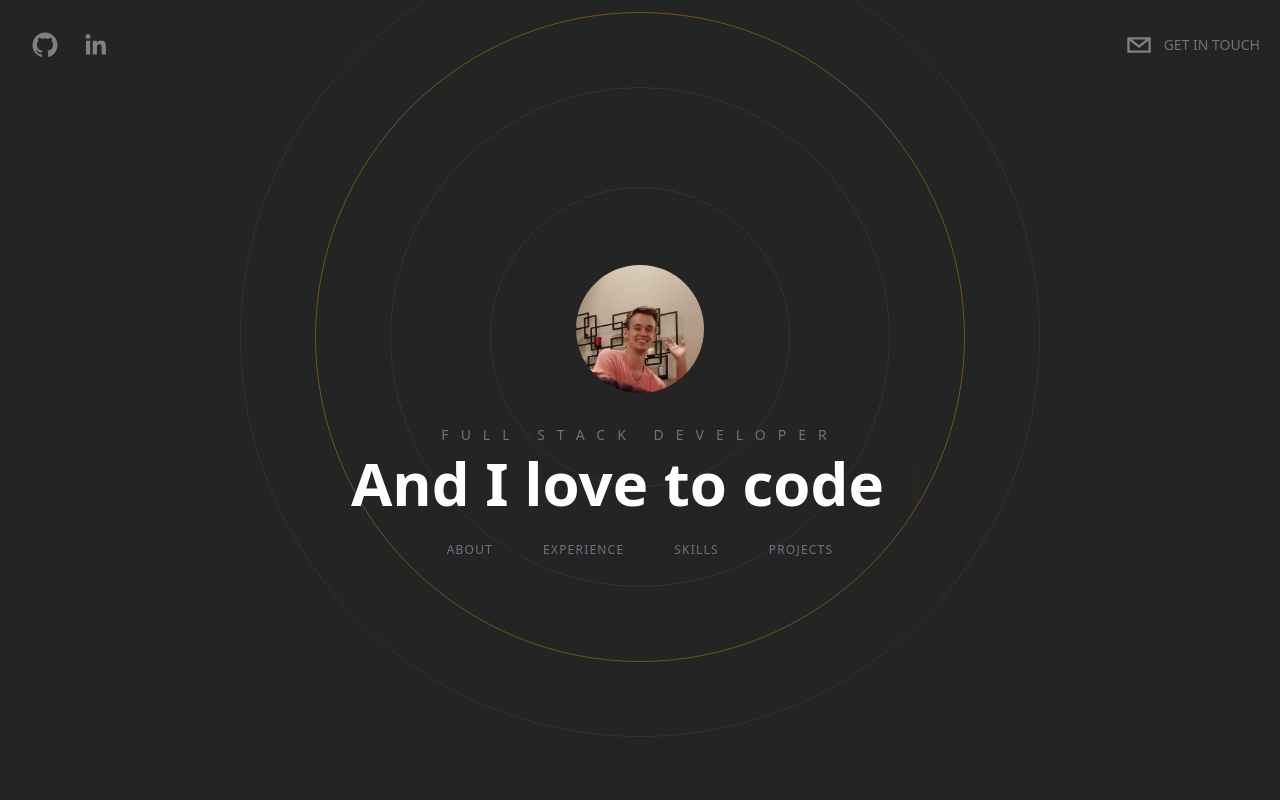
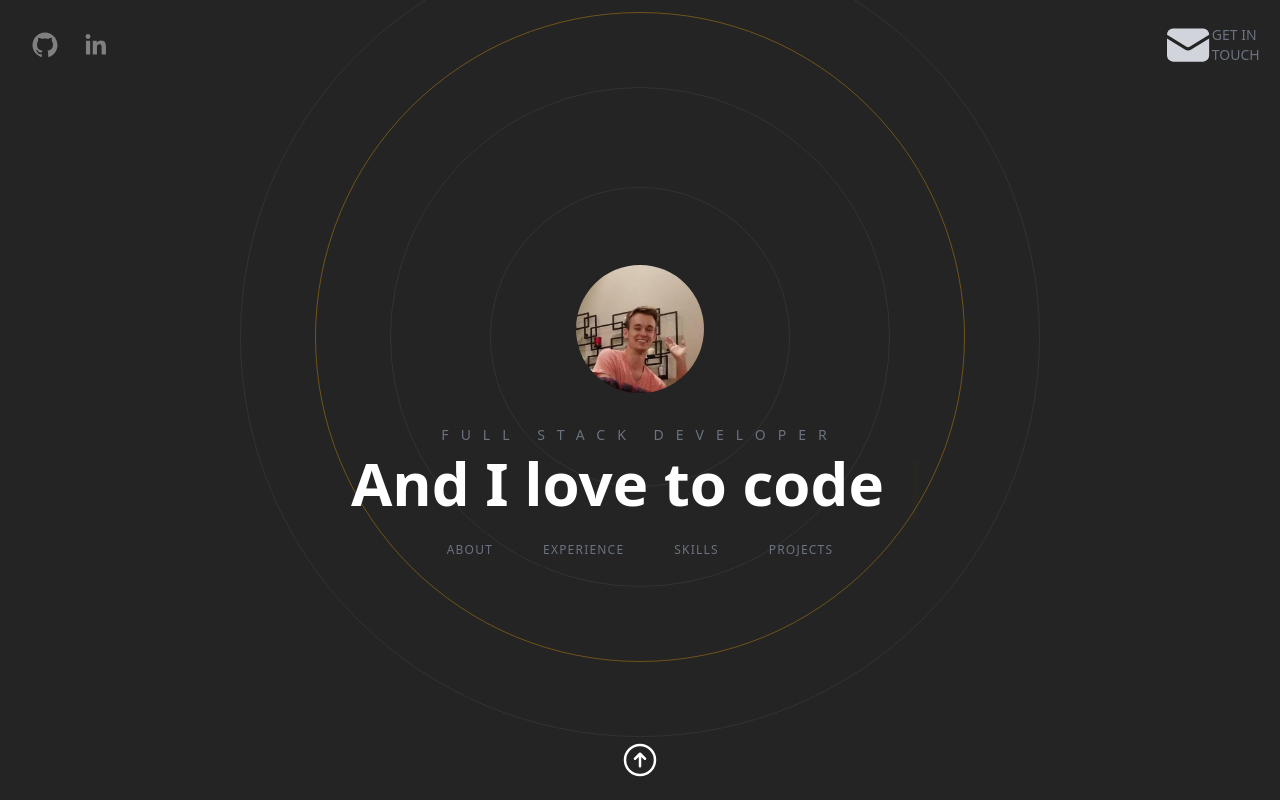
Before and after one commit to Coltonb-boop/portfolio-nextjs13, a Next.js app: page / in a window 1280 px wide. Built offline with nearby package versions, Linux system fonts and the light colour scheme.

Commit message:
Bug with header

```diff
--- a/app/Experience.tsx
+++ b/app/Experience.tsx
@@ -10,7 +10,7 @@ function Experience({}: Props) {
         Experience
       </h3>
 
-      <div className='w-full flex space-x-5 overflow-x-scroll p-10 snap-x snap-mandatory scrollbar-track-gray-400/20 scrollbar-thumb-[#F7AB0A]/80'>
+      <div className='w-full flex space-x-5 overflow-x-scroll p-10 snap-x snap-mandatory'>
         <ExperienceCard />
         <ExperienceCard />
         <ExperienceCard />
--- a/app/ExperienceCard.tsx
+++ b/app/ExperienceCard.tsx
@@ -17,7 +17,7 @@ function ExperienceCard({}: Props) {
         alt=''
       />
 
-      <div className='px-0 md: px-10'>
+      <div className='px-0 md:px-10'>
         <h4 className='text-4xl font-light'>CEO of Nothing</h4>
         <p className='font-bold text-2xl mt-1'>Colton</p>
         <div className='flex space-x-2 my-2'>
--- a/app/Header.tsx
+++ b/app/Header.tsx
@@ -1,72 +1,77 @@
-'use client'
-import React from 'react';
+"use client";
+import React from "react";
 
-import { SocialIcon } from 'react-social-icons';
-import { motion } from 'framer-motion';
+import { SocialIcon } from "react-social-icons";
+import { motion } from "framer-motion";
+import Link from "next/link";
+import { EnvelopeIcon } from "@heroicons/react/24/solid";
 
-type Props = {}
+type Props = {};
 
 const Header = ({}: Props) => {
   return (
-    <header className='sticky top-0 p-5 flex items-start justify-between max-w-7xl mx-auto z-20 xl:items-center'>
+    <header className="sticky top-0 p-5 flex items-start justify-between max-w-7xl mx-auto z-20 xl:items-center">
       <motion.div
-      initial = {{
+        initial={{
           x: -500,
           opacity: 0,
           scale: 0.5,
         }}
-      animate = {{
+        animate={{
           x: 0,
           opacity: 1,
           scale: 1,
         }}
-      transition = {{
+        transition={{
           duration: 1.5,
         }}
-      className='flex flex-row items-center'>
+        className="flex flex-row items-center"
+      >
         {/* Social icons */}
         <SocialIcon
-          url='https://github.com/Coltonb-boop'
-          fgColor='gray'
-          bgColor='transparent'
+          url="https://github.com/Coltonb-boop"
+          fgColor="gray"
+          bgColor="transparent"
         />
         <SocialIcon
-          url='https://www.linkedin.com/in/colton-bitz-491aa157/'
-          fgColor='gray'
-          bgColor='transparent'
+          url="https://www.linkedin.com/in/colton-bitz-491aa157/"
+          fgColor="gray"
+          bgColor="transparent"
         />
       </motion.div>
 
-
-      <a href='#contact'>
+      <a href="#contact">
         <motion.div
-        initial = {{
+          initial={{
             x: 500,
             opacity: 0,
             scale: 0.5,
           }}
-        animate = {{
+          animate={{
             x: 0,
             opacity: 1,
             scale: 1,
           }}
-        transition = {{
+          transition={{
             duration: 1.5,
           }}
-        className='flex flex-row items-center text-gray-300 cursor-pointer'>
-          <SocialIcon
-            className='cursor-pointer'
-            network='email'
-            fgColor='gray'
-            bgColor='transparent'
+          className="flex flex-row items-center text-gray-300 cursor-pointer"
+        >
+          {/* <SocialIcon
+          className="cursor-pointer"
+          network="email"
+          fgColor="gray"
+          bgColor="transparent"
         />
-          <p className='uppercase hidden md:inline-flex text-sm text-gray-500'>
+        <p className="uppercase hidden md:inline-flex text-sm text-gray-500">
           Get In Touch
-          </p>
+        </p> */}
+          <EnvelopeIcon className="cursor-pointer inline-flex" />
+          <p className="uppercase hidden md:inline-flex text-sm text-gray-500">Get In Touch</p>
         </motion.div>
       </a>
     </header>
-  )
-}
+  );
+};
 
-export default Header
+export default Header;
--- a/app/Projects.tsx
+++ b/app/Projects.tsx
@@ -17,7 +17,7 @@ function Projects({}: Props) {
         Projects
       </h3>
 
-      <div className='relative w-full flex overflow-x-scroll overflow-y-hidden snap-x snap-mandatory z-20 scrollbar-track-gray-400/20 scrollbar-thumb-[#F7AB0A]/80'>
+      <div className='relative w-full flex overflow-x-scroll overflow-y-hidden snap-x snap-mandatory z-20'>
         {projects.map((project, index) => (
           <div key={index} className='w-screen flex-shrink-0 snap-center flex flex-col space-y-5 items-center justify-center p-20 md:p-44 h-screen'>
             <motion.img
--- a/app/Skill.tsx
+++ b/app/Skill.tsx
@@ -1,5 +1,4 @@
 'use client'
-import { dir } from 'console';
 import { motion } from 'framer-motion'
 import React from 'react'
 
@@ -12,7 +11,7 @@ function Skill({ directionLeft }: Props) {
     <div className='group relative flex cursor-pointer'>
       <motion.img
         initial={{
-          x: directionLeft ? -200 : 200,
+          x: directionLeft ? -100 : 100,
           opacity: 0
         }}
         transition={{ duration: 1 }}
--- a/app/page.tsx
+++ b/app/page.tsx
@@ -11,7 +11,7 @@ type Props = {}
 
 const Home = (props: Props) => {
   return (
-    <div className='bg-[rgb(36,36,36)] text-white h-screen snap-y snap-mandatory overflow-y-scroll overflow-x-hidden z-0 scrollbar-track-gray-400/20 scrollbar-thumb-[#F7AB0A]/80'>
+    <div className='bg-[rgb(36,36,36)] text-white h-screen snap-y snap-mandatory overflow-y-scroll overflow-x-hidden z-0'>
       <Header />
 
       <section id='hero' className='snap-start'>
@@ -34,10 +34,21 @@ const Home = (props: Props) => {
         <Projects />
       </section>
 
-      {/* Contact Me */}
       <section id='contact' className='snap-start'>
         <ContactMe />
       </section>
+
+      <a href="#hero">
+        <footer className='sticky bottom-5 w-full cursor-pointer'>
+          <div className='flex items-center justify-center'>
+            <svg xmlns="http://www.w3.org/2000/svg" fill="none" viewBox="0 0 24 24" strokeWidth={1.5} stroke="currentColor" className="h-10 w-10 rounded-full filter grayscale hover:grayscale-0">
+              <path strokeLinecap="round" strokeLinejoin="round" d="M15 11.25l-3-3m0 0l-3 3m3-3v7.5M21 12a9 9 0 11-18 0 9 9 0 0118 0z" />
+            </svg>
+
+
+          </div>
+        </footer>
+      </a>
     </div>
   )
 }
```
Also changed, not shown: app/Skills.tsx (+12 -10 lines). Lines whose indentation alone changed are shown as unchanged.
